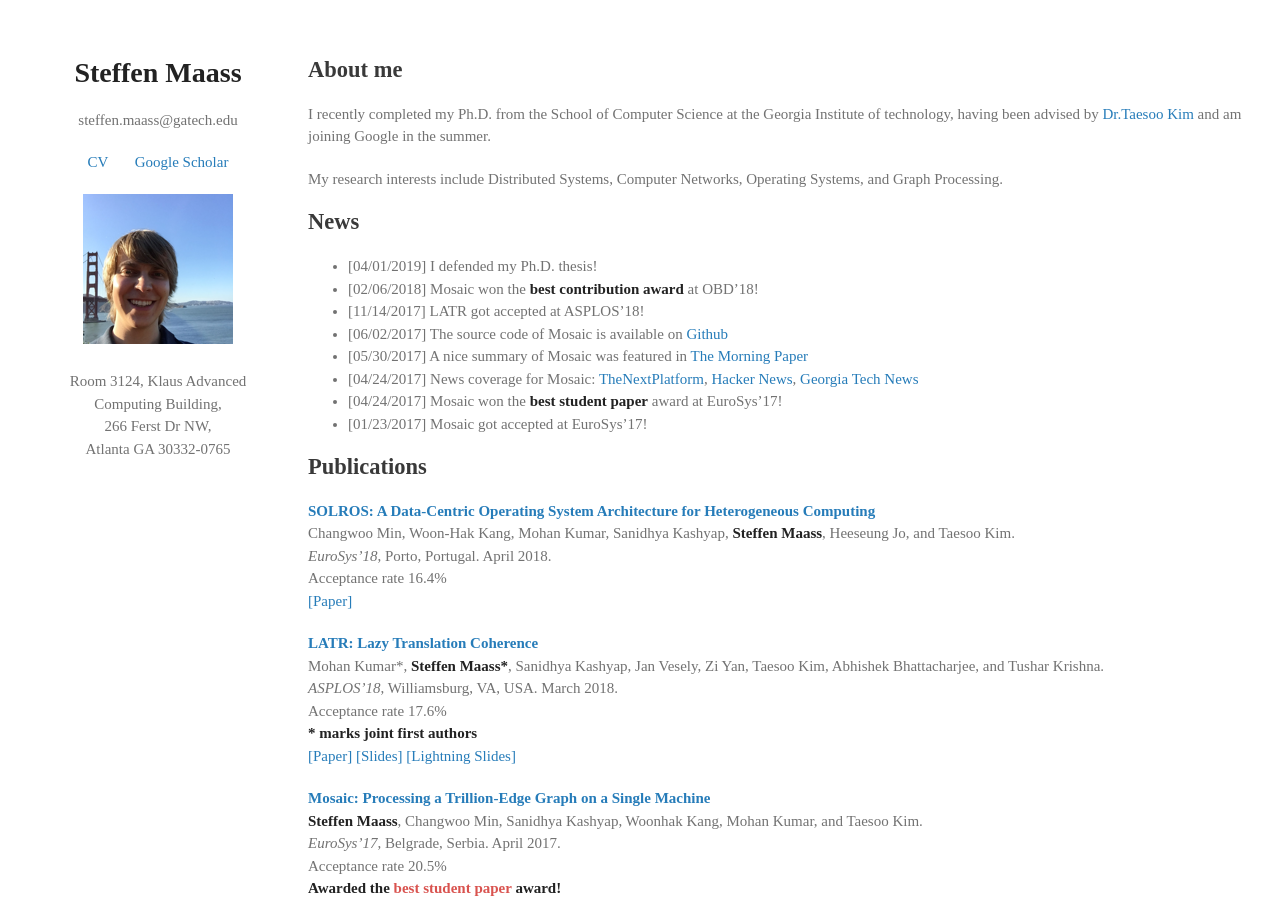
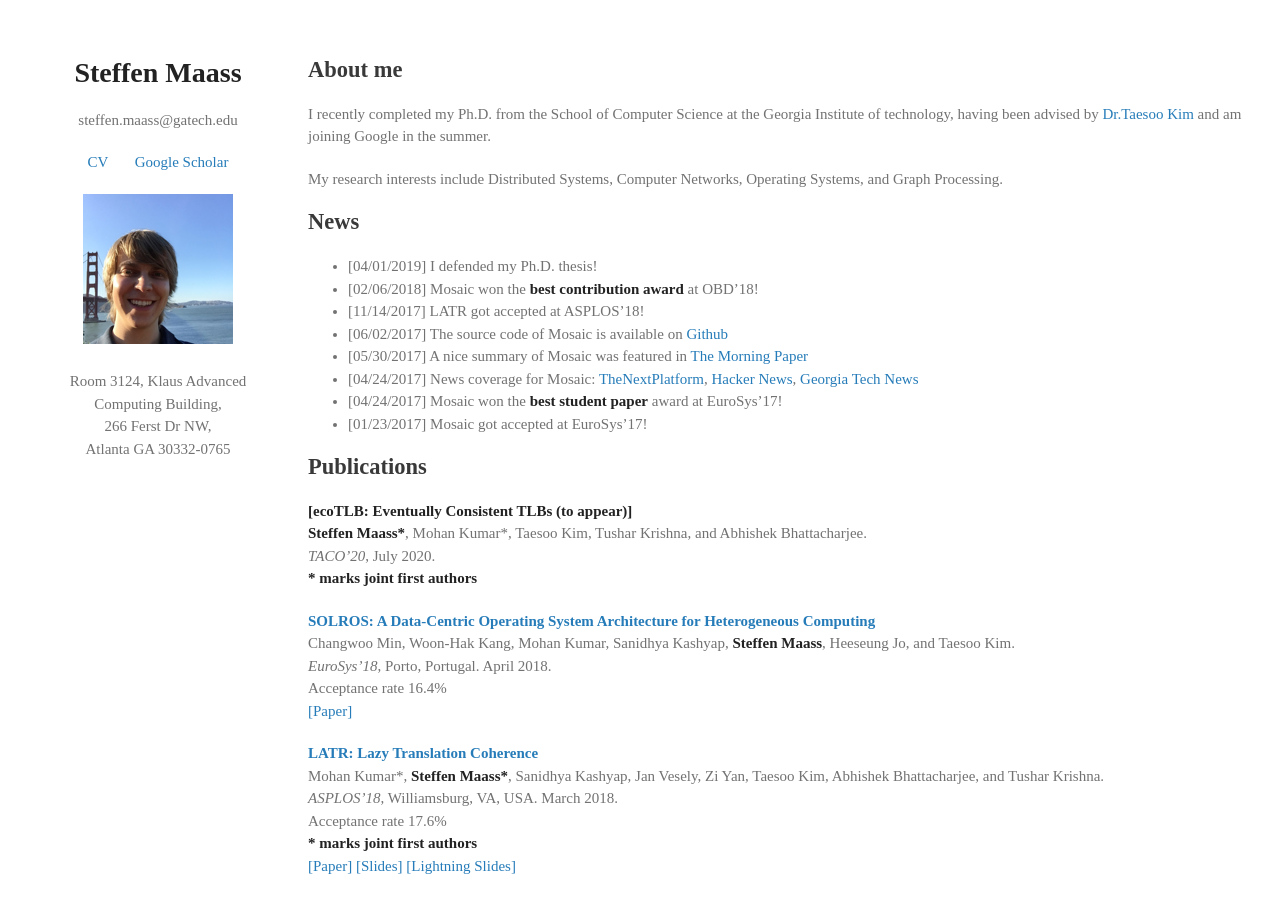
Before and after one commit to steffen-maass/steffen-maass.github.io, a Jekyll site: the page built from index.md, in a window 1280 px wide and 900 px high. Built offline with Jekyll 4.4.1, drawn with Linux system fonts in a browser that asks for light colours; our own code applies the rules of GitHub Pages for plain Markdown files.

Commit message:
Update webpage, include TACO

```diff
--- a/index.md
+++ b/index.md
@@ -19,6 +19,11 @@ Systems, and Graph Processing.
 * [01/23/2017] Mosaic got accepted at EuroSys'17\!
 
 ## Publications
+
+**[ecoTLB: Eventually Consistent TLBs (to appear)]**
+**Steffen Maass\***, Mohan Kumar\*, Taesoo Kim, Tushar Krishna, and Abhishek Bhattacharjee.
+_TACO'20_, July 2020.
+**\* marks joint first authors**
 
 **[SOLROS: A Data-Centric Operating System Architecture for Heterogeneous Computing](./data/solros-eurosys18.pdf)**
 Changwoo Min, Woon-Hak Kang, Mohan Kumar, Sanidhya Kashyap, **Steffen Maass**, Heeseung Jo, and Taesoo Kim.
```
